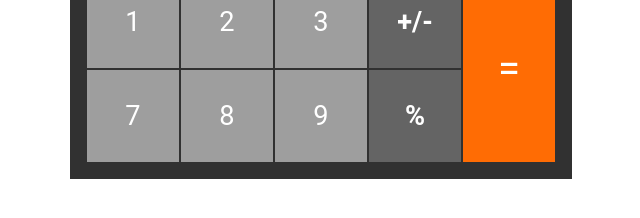
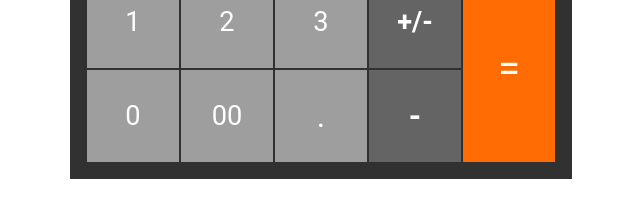
Before and after one commit to DaniyalAhmedFahad/Calculator-UI, a plain HTML site: page index.html in a window 1280 px wide. Shown: the part 506-724 px from the top of the page, 319-959 px from the left. Drawn offline with Linux system fonts and the light colour scheme.

Commit message:
create index.html

```diff
--- a/index.html
+++ b/index.html
@@ -92,16 +92,16 @@
                 </tr>
                 <tr>
                     <td class="row2">
-                        7
+                        0
                     </td>
                     <td class="row2">
-                        8
+                        00
                     </td>
-                    <td class="row2">
-                        9
+                    <td style="font-size: 200%;" class="row2">
+                        .
                     </td>
-                    <td class="row1">
-                        %
+                    <td style="font-size: 200%;" class="row1">
+                        -
                     </td>
                 </tr>
             </table>
```
